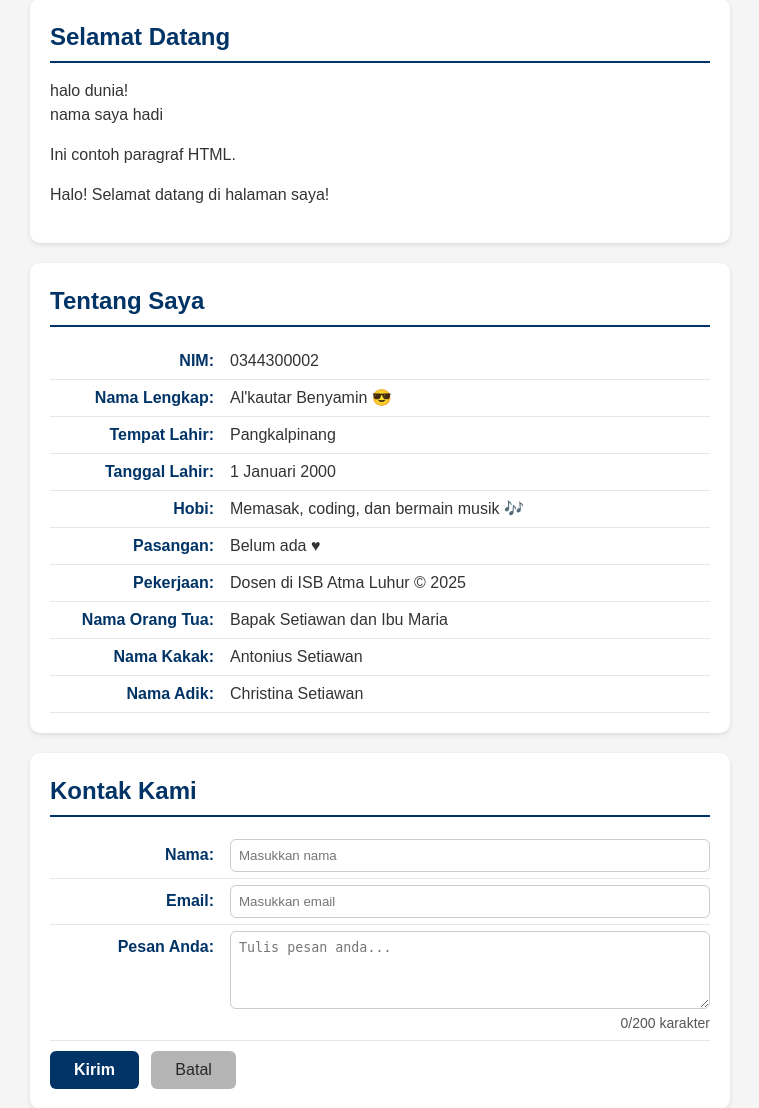
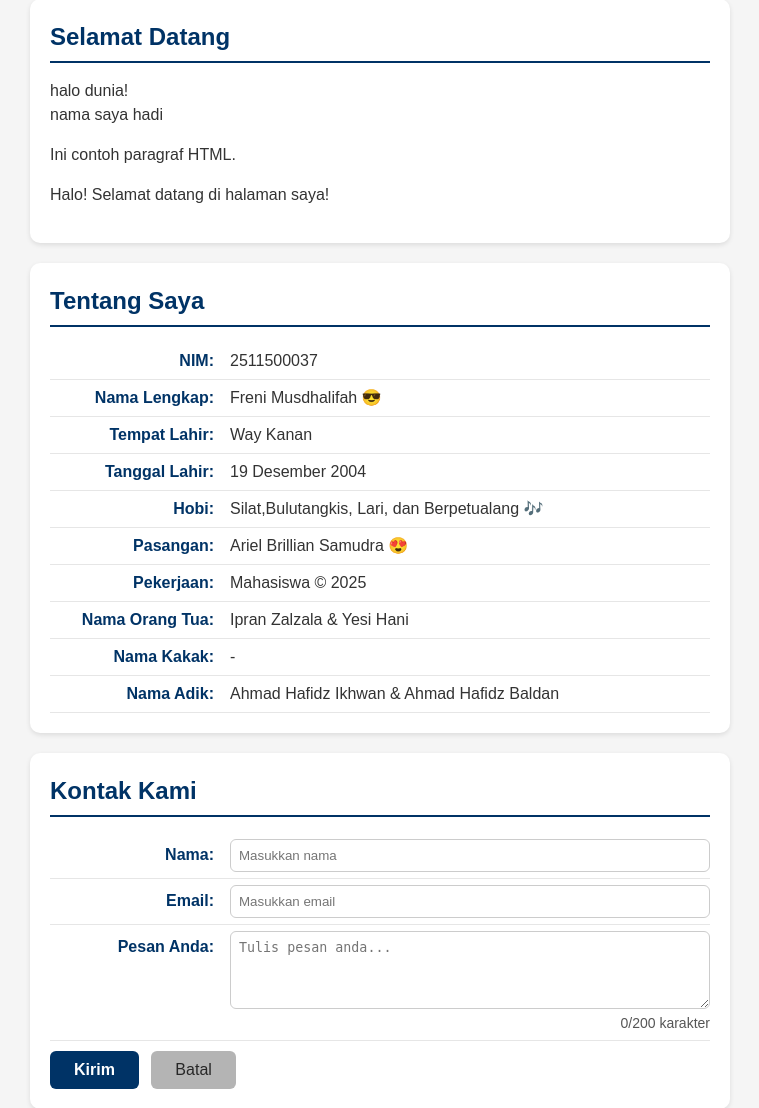
Before and after one commit to Frenimusdhalifah-boop/2511500037-PWD-GB1J-25261, a PHP site: page /pertemuan-07/index.php in a window 1280 px wide. Shown: the part 176-1284 px from the top of the page, without its empty margins (260-1019 px from the left). Run offline with PHP 8.4, Linux system fonts and the light colour scheme.

```diff
--- a/pertemuan-07/index.php
+++ b/pertemuan-07/index.php
@@ -36,9 +36,9 @@
     <section id="about">
       <?php
       $nim = 2511500010;
-      $NIM = '0344300002';
+      $NIM = '2511500037';
       $nama = "Say'yid Abdullah";
-      $Nama = 'Al\'kautar Benyamin';
+      $Nama = 'Freni Musdhalifah';
       ?>
       <h2>Tentang Saya</h2>
       <p><strong>NIM:</strong>
@@ -51,14 +51,14 @@
         echo $Nama;
         ?> &#128526;
       </p>
-      <p><strong>Tempat Lahir:</strong> Pangkalpinang</p>
-      <p><strong>Tanggal Lahir:</strong> 1 Januari 2000</p>
-      <p><strong>Hobi:</strong> Memasak, coding, dan bermain musik &#127926;</p>
-      <p><strong>Pasangan:</strong> Belum ada &hearts;</p>
-      <p><strong>Pekerjaan:</strong> Dosen di ISB Atma Luhur &copy; 2025</p>
-      <p><strong>Nama Orang Tua:</strong> Bapak Setiawan dan Ibu Maria</p>
-      <p><strong>Nama Kakak:</strong> Antonius Setiawan</p>
-      <p><strong>Nama Adik:</strong> Christina Setiawan</p>
+      <p><strong>Tempat Lahir:</strong> Way Kanan</p>
+      <p><strong>Tanggal Lahir:</strong> 19 Desember 2004</p>
+      <p><strong>Hobi:</strong> Silat,Bulutangkis, Lari, dan Berpetualang &#127926;</p>
+      <p><strong>Pasangan:</strong> Ariel Brillian Samudra &#128525;</p>
+      <p><strong>Pekerjaan:</strong> Mahasiswa &copy; 2025</p>
+      <p><strong>Nama Orang Tua:</strong> Ipran Zalzala & Yesi Hani</p>
+      <p><strong>Nama Kakak:</strong> -</p>
+      <p><strong>Nama Adik:</strong> Ahmad Hafidz Ikhwan & Ahmad Hafidz Baldan</p>
     </section>
 
     <section id="contact">
--- a/pertemuan-07/script.js
+++ b/pertemuan-07/script.js
@@ -127,7 +127,8 @@ document.querySelector("form").addEventListener("submit", function (e) {
         e.preventDefault();
     } else {
         alert("Terima kasih, " + nama.value + "!\nPesan Anda telah dikirim.");
-        e.target.reset();
+        //e.target.reset();
+        e.target.submit();
     }
 });
 
```
Also changed, not shown: pertemuan-07/README.md.
